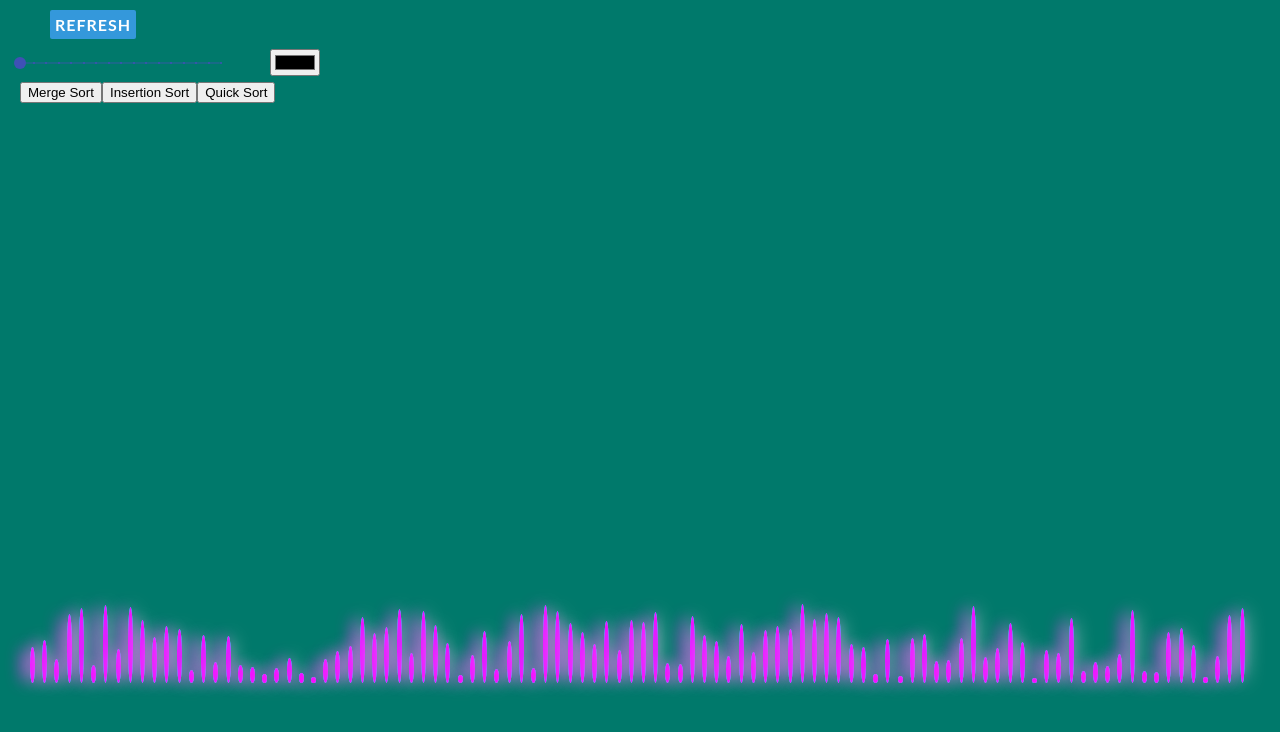
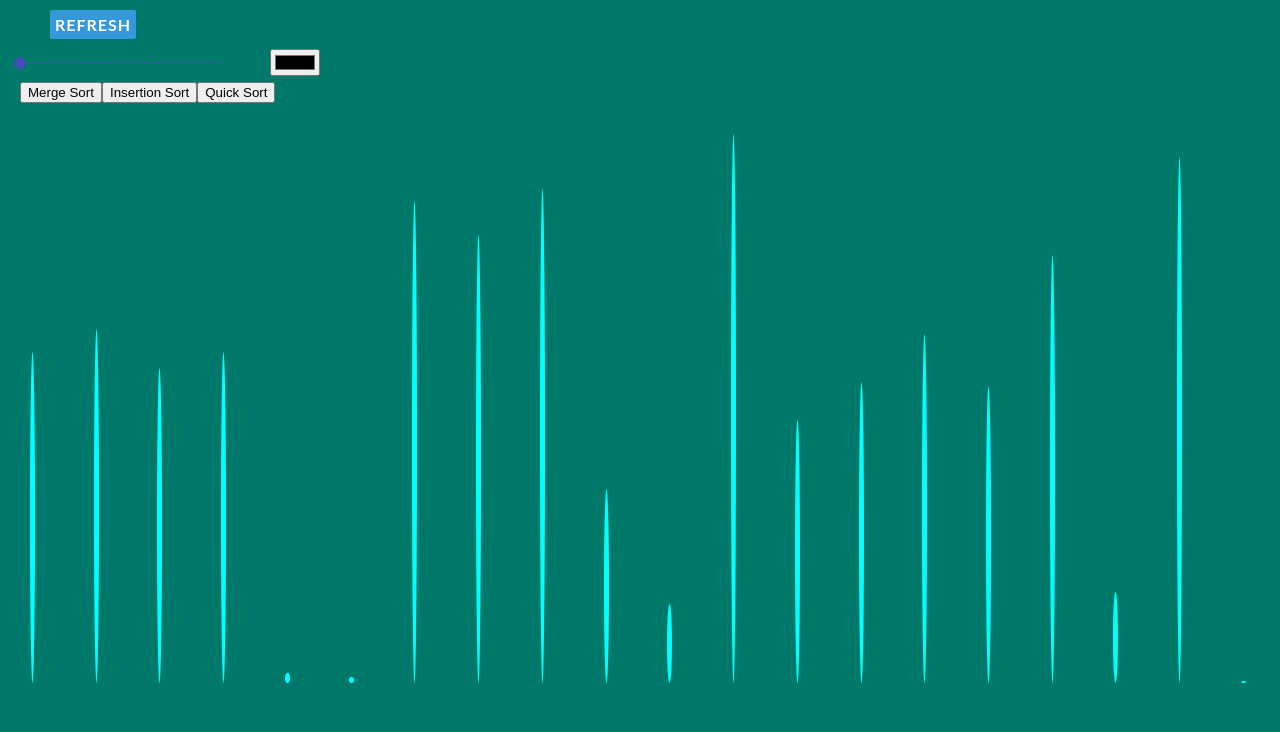
Before and after one commit to Roman1510/sorting-algorithms, a React (Create React App) app: page / in a window 1280 px wide. Shown: the top 732 px of the page. Built offline with nearby package versions, Linux system fonts and the light colour scheme.

Commit message:
made more generic

```diff
--- a/src/components/App.jsx
+++ b/src/components/App.jsx
@@ -6,13 +6,10 @@ import { getInsertionSortAnimations } from "../algorithms/InsertionSort";
 import { getMergeSortAnimations } from "../algorithms/MergeSort";
 import { getQuickSortAnimations } from "../algorithms/QuickSort";
 
-let size = 20; //setting the initial size of the array
-const ARR_LEN = 100;
-const MIN_NUM = 5;
-const MAX_NUM = 80;
+let SIZE = 20; //setting the initial size of the array
 const DELAY = 5;
-const ACCESSED_COLOUR = "turquoise";
-const SORTED_COLOUR = "green";
+const ACCESSED_COLOUR = "#ffc0cb";
+const SORTED_COLOUR = "#00ffff";
 
 function App() {
   const [arr, setArr] = useState(randomizeArray(20, 550));
@@ -31,12 +28,7 @@ function App() {
     if (isSorting) return;
     if (isSorted) resetArrayColour();
     setIsSorted(false);
-    const arr = [];
-    for (let i = 0; i < ARR_LEN; i++) {
-      arr.push((MAX_NUM - MIN_NUM) * (i / ARR_LEN) + MIN_NUM);
-    }
-    shuffle(arr);
-    setArr(arr);
+    setArr(randomizeArray(20, 550));
   }
   function animateArrayAccess(index) {
     const arrayBars = containerRef.current.children;
@@ -45,17 +37,16 @@ function App() {
       arrayBarStyle.backgroundColor = ACCESSED_COLOUR;
     }, DELAY);
     setTimeout(() => {
-      arrayBarStyle.backgroundColor = "";
+      arrayBarStyle.backgroundColor = "red";
     }, DELAY * 2);
   }
   function animateSortedArray() {
     const arrayBars = containerRef.current.children;
     for (let i = 0; i < arrayBars.length; i++) {
       const arrayBarStyle = arrayBars[i].style;
-      setTimeout(
-        () => (arrayBarStyle.backgroundColor = SORTED_COLOUR),
-        i * DELAY
-      );
+      setTimeout(() => {
+        arrayBarStyle.backgroundColor = SORTED_COLOUR;
+      }, i * DELAY);
     }
     setTimeout(() => {
       setIsSorted(true);
@@ -63,7 +54,6 @@ function App() {
     }, arrayBars.length * DELAY);
   }
   function animateArrayUpdate(animations) {
-    console.log("adsfasf");
     if (isSorting) return;
     setIsSorting(true);
     animations.forEach(([comparison, swapped], index) => {
@@ -93,13 +83,10 @@ function App() {
       animateSortedArray();
     }, animations.length * DELAY);
   }
-
   var RefreshButton = (a) => {
-    animateArrayUpdate([])
     setArr(randomizeArray(a, 550));
     setIsSorted(true);
     clearTimeout(window.animationsTimerId);
-
   };
   function handleClick(type) {
     let animations;
@@ -124,7 +111,7 @@ function App() {
   return (
     <>
       <div className="divslider">
-        <a onClick={() => RefreshButton(size)} href="/#" className="btn btn-1">
+        <a onClick={() => RefreshButton(SIZE)} href="/#" className="btn btn-1">
           Refresh
         </a>
         <div className="adjust">
@@ -139,7 +126,7 @@ function App() {
               max={100}
               track={false}
               onChange={(_, val) => {
-                size = val;
+                SIZE = val;
               }}
             />
           </div>
@@ -170,27 +157,9 @@ function App() {
           </button>
         </div>
       </div>
-      <div className="graph" ref={containerRef}>
-        {arr.map((e, i) => {
-          return (
-            <div
-              key={i}
-              className="line"
-              style={{ height: e, width: "5px" }}
-            ></div>
-          );
-        })}
-      </div>
+      <Graph graphArray={arr} forwardedRef={containerRef} />
     </>
   );
 }
-const shuffle = (arr) => {
-  for (let i = arr.length - 1; i >= 0; i--) {
-    const randomIndex = Math.floor(Math.random() * (i + 1));
-    const temp = arr[i];
-    arr[i] = arr[randomIndex];
-    arr[randomIndex] = temp;
-  }
-};
 
 export default App;
--- a/src/components/Graph.jsx
+++ b/src/components/Graph.jsx
@@ -2,7 +2,7 @@ import React from "react";
 
 function Graph(props) {
   return (
-    <div className="graph" >
+    <div className="graph" ref={props.forwardedRef} >
       {props.graphArray.map((e, i) => {
         return (
           <div
--- a/src/index.css
+++ b/src/index.css
@@ -16,12 +16,11 @@ code {
   align-items: center;
 }
 .line {
-  background-color: #000000;
+  background-color: #f0f;
   transition: height 0.5s;
   background-color: #0ff;
   border-radius: 50%;
-  box-shadow: inset 10px 0 20px #f0f, inset -9px 0 20px #0ff, 0 0 18px #fff,
-    -8px 0 15px #f0f;
+
 }
 .graph {
   width: 95%;
```
Also changed, not shown: 1 other file (tests, documents, lock files or other folders).
